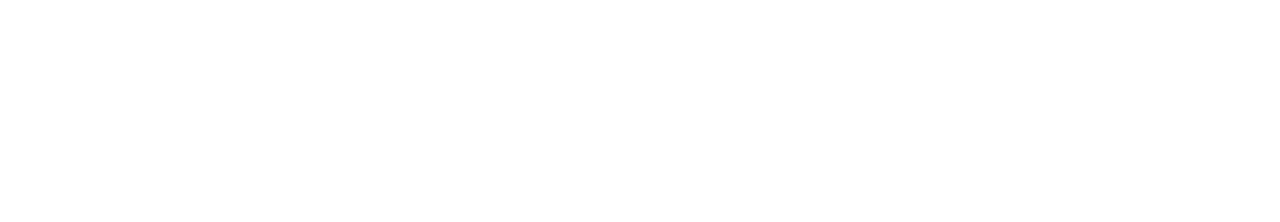
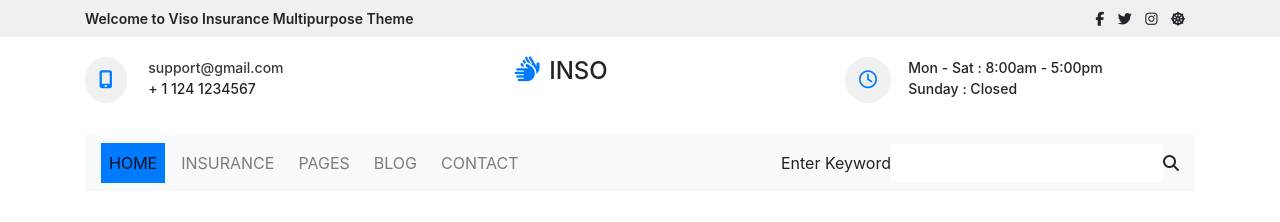
Before and after one commit to Fatema-Akter/INSO, a plain HTML site: page index.html in a window 1280 px wide. Drawn offline with nearby package versions, Linux system fonts and the light colour scheme.

Commit message:
Home section done.

```diff
--- a/css/style.css
+++ b/css/style.css
@@ -0,0 +1,27 @@
+#top-header{
+	background: #f0f0f0;
+	font-size: 14px;
+	font-weight: 600;
+}
+#top-header i{
+	padding-right: 10px;
+}
+#header{
+	margin: 20px 0px;
+}
+.header-left{
+	font-size: 14px;
+	font-weight: 500;
+}
+.header-left i{
+	border-radius: 50%;
+	background: #f0f0f0;
+	padding: 14px;
+	font-size: 18px;
+}
+.header-center i{
+	font-size: 25px;
+}
+.nav-pills .nav-link{
+	border-radius: 0px;
+}
--- a/index.html
+++ b/index.html
@@ -12,7 +12,99 @@
 	<script src="https://kit.fontawesome.com/1e72b27f32.js" crossorigin="anonymous"></script>
 </head>
 <body>
+	<!----- Header Section ----->
+	<div id="top-header" class="py-2">
+		<div class="container">
+			<div class="row">
+				<div class="col-md-6">
+					<p class="mb-0">Welcome to Viso Insurance Multipurpose Theme</p>
+				</div>
+				<div class="col-md-6">
+					<div class="text-right">
+					<i class="fab fa-facebook-f"></i>
+					<i class="fab fa-twitter"></i>
+					<i class="fab fa-instagram"></i>
+					<i class="fas fa-dharmachakra"></i>
+					</div>
+				</div>
+			</div>
+		</div>
+	</div>
+	<div id="header">
+		<div class="container">
+			<div class="row">
+				<div class="col-md-4">
+					<div class="row header-left">
+						<div class="col-md-2">
+							<i class="fas fa-mobile-alt text-primary"></i>
+						</div>
+						<div class="col-md-10">
+							<a class="text-dark" href="#">support@gmail.com</a>
+							<p>+ 1 124 1234567</p>
+						</div>
+					</div>
+				</div>
+				<div class="col-md-4">
+					<div class="row text-center header-center ml-5">
+						<i class="fas fa-hands text-primary mr-2"></i>
+						<h4>INSO</h4>
+					</div>
+				</div>
+				<div class="col-md-4">
+					<div class="row header-left">
+						<div class="col-md-2">
+							<i class="far fa-clock text-primary"></i>
+						</div>
+						<div class="col-md-10">
+							<p class="mb-0">Mon -  Sat : 8:00am - 5:00pm</p>
+							<p class="mb-0">Sunday : Closed</p>
+						</div>
+					</div>
+				</div>
+			</div>
+		</div>
+	</div>
 
+	<div class="menu">
+		<div class="container">
+			<nav class="navbar navbar-expand-md bg-light navbar-light">
+		  		<button class="navbar-toggler mb-2" type="button" data-toggle="collapse" data-target="#myNav">
+		    		<span class="navbar-toggler-icon"></span>
+		  		</button>
+
+		  		<div class="collapse navbar-collapse" id="myNav">
+		    		<ul class="navbar-nav nav-pills">
+		      			<li class="nav-item mr-2">
+		        			<a class="nav-link active" href="#home">HOME</a>
+		      			</li>
+		      			<li class="nav-item mr-2">
+		        			<a class="nav-link" href="#insurance">INSURANCE</a>
+		      			</li>
+		      			<li class="nav-item mr-2">
+		        			<a class="nav-link" href="#pages">PAGES</a>
+		      			</li>
+		      			<li class="nav-item mr-2">
+		        			<a class="nav-link" href="#blog">BLOG</a>
+		      			</li>
+		      			<li class="nav-item mr-2">
+		        			<a class="nav-link" href="#contact">CONTACT</a>
+		      			</li>
+		    		</ul>
+		  		</div>
+		  		<form class="form-inline">
+		  			<div class="form-group">
+		  				<div class="form-group-prepend">
+		  					<span class="form-group-text">Enter Keyword</span>
+		  				</div>
+		  				<input type="text" name="search" class="form-control border-0"><i class="fas fa-search"></i>
+		  			</div>
+		  		</form>
+			</nav>
+		</div>
+	</div>
+
+
+	<!------End Header Section ------->
 
 	<!--- js --->
 	<script src="https://code.jquery.com/jquery-3.4.1.slim.min.js" ></script>
```
